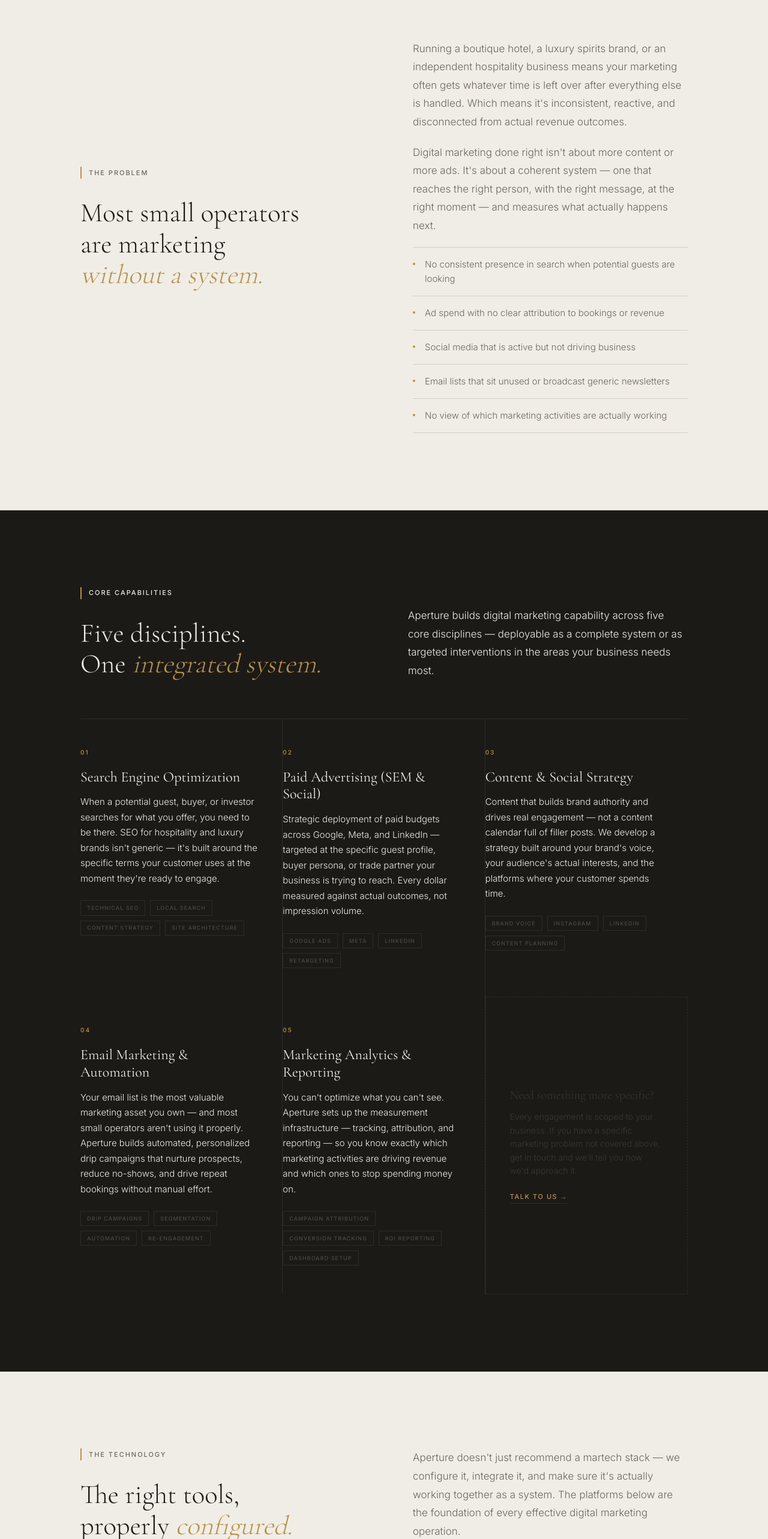
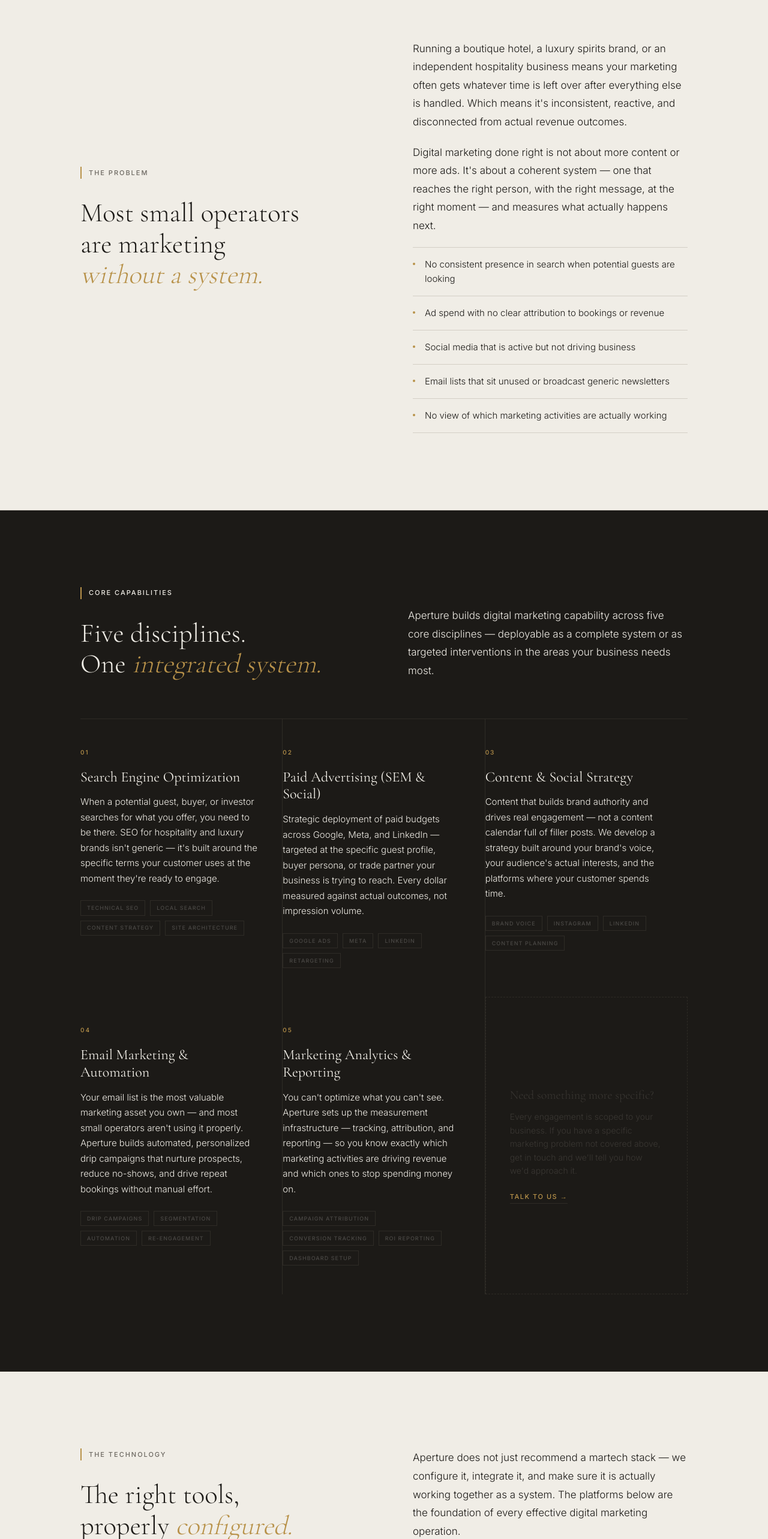
Before and after one commit to letsnavigatebmw/aperture-hospitality, a Next.js app: page /capabilities in a window 1280 px wide. Shown: the part 1113-3679 px from the top of the page at 60% size. Built offline with nearby package versions, Linux system fonts and the light colour scheme.

Commit message:
Apply color overrides to Capabilities page: Change light section text to ink (#1C1A17) for better contrast

```diff
--- a/app/capabilities/page.tsx
+++ b/app/capabilities/page.tsx
@@ -73,11 +73,11 @@ export default function CapabilitiesPage() {
               </h2>
             </div>
             <div>
-              <p style={{ fontSize: '1.0625rem', fontWeight: 300, lineHeight: 1.8, color: '#6B6760', marginBottom: '1.25rem' }}>
+              <p style={{ fontSize: '1.0625rem', fontWeight: 300, lineHeight: 1.8, color: '#1C1A17', marginBottom: '1.25rem' }}>
                 Running a boutique hotel, a luxury spirits brand, or an independent hospitality business means your marketing often gets whatever time is left over after everything else is handled. Which means it's inconsistent, reactive, and disconnected from actual revenue outcomes.
               </p>
-              <p style={{ fontSize: '1.0625rem', fontWeight: 300, lineHeight: 1.8, color: '#6B6760', marginBottom: '1.25rem' }}>
-                Digital marketing done right isn't about more content or more ads. It's about a coherent system — one that reaches the right person, with the right message, at the right moment — and measures what actually happens next.
+              <p style={{ fontSize: '1.0625rem', fontWeight: 300, lineHeight: 1.8, color: '#1C1A17', marginBottom: '1.25rem' }}>
+                Digital marketing done right is not about more content or more ads. It's about a coherent system — one that reaches the right person, with the right message, at the right moment — and measures what actually happens next.
               </p>
               <ul style={{ listStyle: 'none', borderTop: '1px solid #D4CFC6', margin: 0, padding: 0 }}>
                 {[
@@ -87,7 +87,7 @@ export default function CapabilitiesPage() {
                   'Email lists that sit unused or broadcast generic newsletters',
                   'No view of which marketing activities are actually working'
                 ].map((item, i) => (
-                  <li key={i} style={{ display: 'flex', alignItems: 'flex-start', gap: '1rem', padding: '1rem 0', borderBottom: '1px solid #D4CFC6', fontSize: '0.9375rem', fontWeight: 300, color: '#6B6760', lineHeight: 1.6 }}>
+                  <li key={i} style={{ display: 'flex', alignItems: 'flex-start', gap: '1rem', padding: '1rem 0', borderBottom: '1px solid #D4CFC6', fontSize: '0.9375rem', fontWeight: 300, color: '#1C1A17', lineHeight: 1.6 }}>
                     <span style={{ width: '4px', height: '4px', background: '#B8924A', borderRadius: '50%', flexShrink: 0, marginTop: '0.6rem' }}></span>
                     {item}
                   </li>
@@ -194,12 +194,12 @@ export default function CapabilitiesPage() {
                 <span style={{ width: '2px', height: '1.25rem', background: '#B8924A' }}></span>
                 The Technology
               </div>
-              <h2 style={{ fontFamily: "'Cormorant Garamond', Georgia, serif", fontSize: 'clamp(2.25rem, 3.5vw, 3.25rem)', fontWeight: 300, lineHeight: 1.15 }}>
+              <h2 style={{ fontFamily: "'Cormorant Garamond', Georgia, serif", fontSize: 'clamp(2.25rem, 3.5vw, 3.25rem)', fontWeight: 300, lineHeight: 1.15, color: '#1C1A17' }}>
                 The right tools,<br/>properly <em style={{ fontStyle: 'italic', color: '#B8924A' }}>configured.</em>
               </h2>
             </div>
-            <p style={{ fontSize: '1.0625rem', fontWeight: 300, lineHeight: 1.8, color: '#6B6760' }}>
-              Aperture doesn't just recommend a martech stack — we configure it, integrate it, and make sure it's actually working together as a system. The platforms below are the foundation of every effective digital marketing operation.
+            <p style={{ fontSize: '1.0625rem', fontWeight: 300, lineHeight: 1.8, color: '#1C1A17' }}>
+              Aperture does not just recommend a martech stack — we configure it, integrate it, and make sure it is actually working together as a system. The platforms below are the foundation of every effective digital marketing operation.
             </p>
           </div>
 
@@ -217,7 +217,7 @@ export default function CapabilitiesPage() {
                 <div style={{ fontFamily: "'Cormorant Garamond', Georgia, serif", fontSize: '1.25rem', fontWeight: 400, color: '#1C1A17', marginBottom: '0.75rem', lineHeight: 1.2 }}>
                   {item.name}
                 </div>
-                <div style={{ fontSize: '0.8125rem', fontWeight: 300, color: '#6B6760', lineHeight: 1.6 }}>
+                <div style={{ fontSize: '0.8125rem', fontWeight: 300, color: '#1C1A17', lineHeight: 1.6 }}>
                   {item.examples}
                 </div>
               </div>
@@ -250,7 +250,7 @@ export default function CapabilitiesPage() {
                 <h3 style={{ fontFamily: "'Cormorant Garamond', Georgia, serif", fontSize: '1.375rem', fontWeight: 400, color: '#1C1A17', lineHeight: 1.2, marginBottom: '0.875rem' }}>
                   {step.title}
                 </h3>
-                <p style={{ fontSize: '0.875rem', fontWeight: 300, lineHeight: 1.7, color: '#6B6760' }}>
+                <p style={{ fontSize: '0.875rem', fontWeight: 300, lineHeight: 1.7, color: '#1C1A17' }}>
                   {step.desc}
                 </p>
               </div>
@@ -268,11 +268,11 @@ export default function CapabilitiesPage() {
                 <span style={{ width: '2px', height: '1.25rem', background: '#B8924A' }}></span>
                 Who It's For
               </div>
-              <h2 style={{ fontFamily: "'Cormorant Garamond', Georgia, serif", fontSize: 'clamp(2.25rem, 3.5vw, 3.25rem)', fontWeight: 300, lineHeight: 1.15 }}>
+              <h2 style={{ fontFamily: "'Cormorant Garamond', Georgia, serif", fontSize: 'clamp(2.25rem, 3.5vw, 3.25rem)', fontWeight: 300, lineHeight: 1.15, color: '#1C1A17' }}>
                 Built for the brands<br/>that run on <em style={{ fontStyle: 'italic', color: '#B8924A' }}>reputation.</em>
               </h2>
             </div>
-            <p style={{ fontSize: '1.0625rem', fontWeight: 300, lineHeight: 1.8, color: '#6B6760' }}>
+            <p style={{ fontSize: '1.0625rem', fontWeight: 300, lineHeight: 1.8, color: '#1C1A17' }}>
               Aperture's digital marketing work is tailored to the specific needs, constraints, and customer profiles of boutique hospitality and luxury brands — not generic small business marketing advice.
             </p>
           </div>
@@ -322,7 +322,7 @@ export default function CapabilitiesPage() {
                 </div>
                 <ul style={{ listStyle: 'none', borderTop: '1px solid #D4CFC6', padding: 0, margin: 0 }}>
                   {audience.challenges.map((challenge, j) => (
-                    <li key={j} style={{ display: 'flex', alignItems: 'flex-start', gap: '0.75rem', padding: '0.75rem 0', borderBottom: '1px solid #D4CFC6', fontSize: '0.875rem', fontWeight: 300, color: '#6B6760', lineHeight: 1.5 }}>
+                    <li key={j} style={{ display: 'flex', alignItems: 'flex-start', gap: '0.75rem', padding: '0.75rem 0', borderBottom: '1px solid #D4CFC6', fontSize: '0.875rem', fontWeight: 300, color: '#1C1A17', lineHeight: 1.5 }}>
                       <span style={{ width: '4px', height: '4px', background: '#B8924A', borderRadius: '50%', flexShrink: 0, marginTop: '0.55rem' }}></span>
                       {challenge}
                     </li>
```
